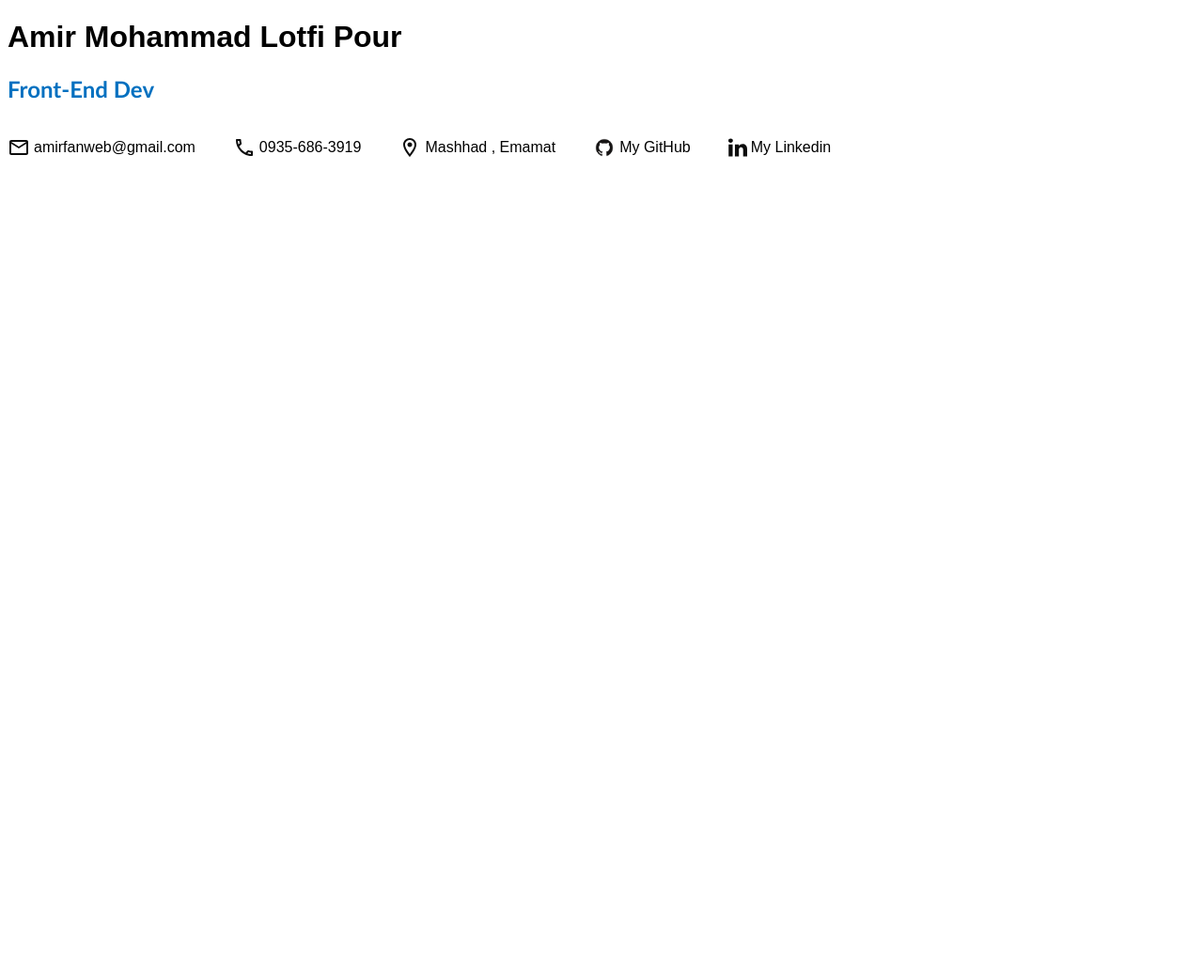
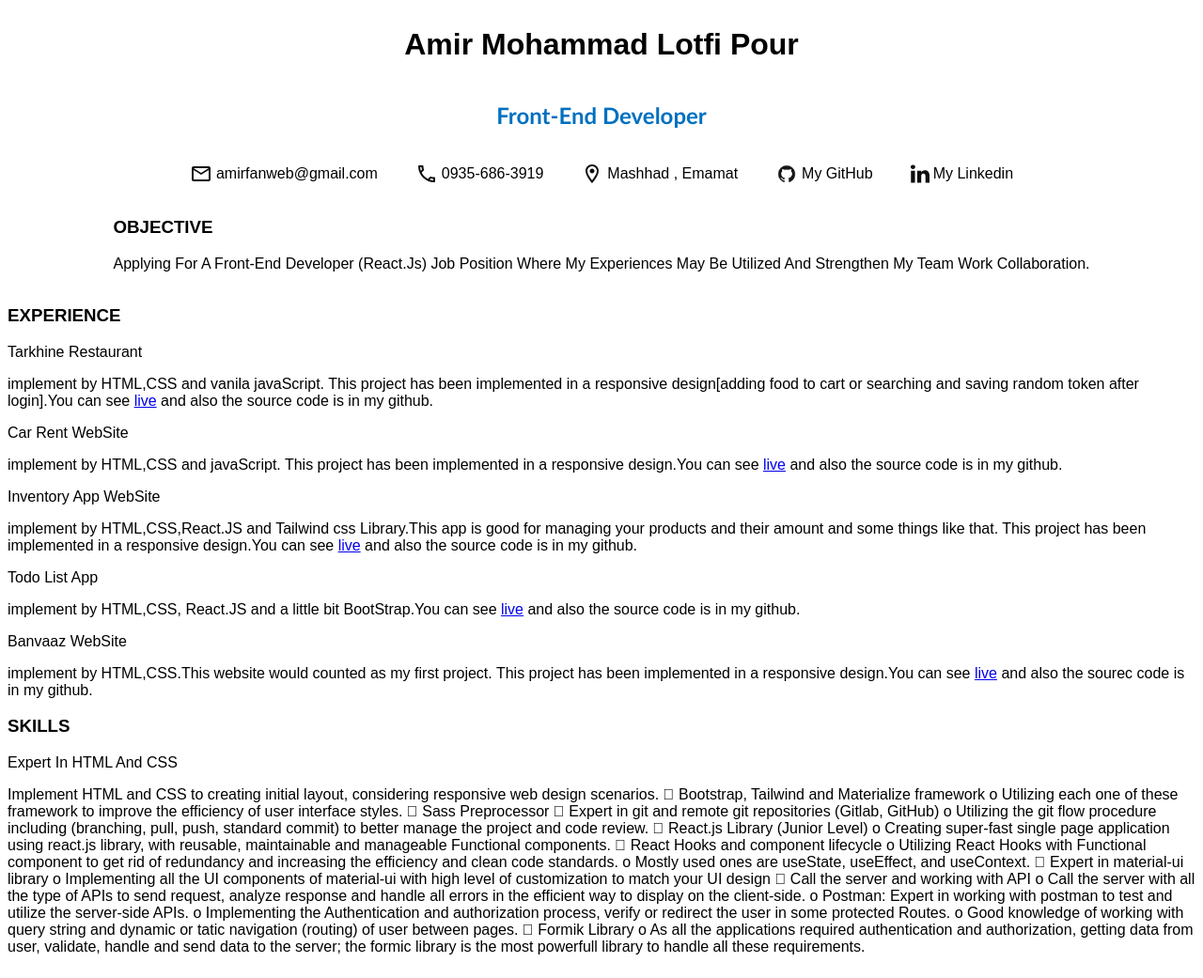
Before and after one commit to IsAmirMmd/cv-resume, a plain HTML site: page index.html in a window 1280 px wide. Shown: the whole page at 94% size. Before the commit the page ends 800 px from the top, so only its background shows below. Drawn offline with Linux system fonts and the light colour scheme.

Commit message:
adding skill and expreinces

```diff
--- a/index.html
+++ b/index.html
@@ -7,6 +7,7 @@
     <style>
       * {
         font-family: Arial;
+        box-sizing: border-box;
       }
       h1 {
         font-weight: 900;
@@ -37,9 +38,18 @@
       }
     </style>
   </head>
-  <body>
-    <h1>Amir Mohammad Lotfi Pour</h1>
-    <h2>Front-End Dev</h2>
+  <body style="display: flex; flex-direction: column; align-items: center">
+    <div
+      style="
+        display: flex;
+        justify-content: center;
+        flex-direction: column;
+        align-items: center;
+      "
+    >
+      <h1>Amir Mohammad Lotfi Pour</h1>
+      <h2>Front-End Developer</h2>
+    </div>
     <div class="social-icon">
       <p>
         <img src="./assets/email.svg" alt="" />
@@ -64,5 +74,95 @@
         >
       </p>
     </div>
+    <div>
+      <h3>OBJECTIVE</h3>
+      <p style="text-transform: capitalize">
+        Applying for a front-end developer (React.js) job position where my
+        experiences may be utilized and strengthen my team work collaboration.
+      </p>
+    </div>
+    <div id="work-exp">
+      <h3 style="text-transform: uppercase">experience</h3>
+      <div>
+        <p>Tarkhine Restaurant</p>
+        <span>
+          implement by HTML,CSS and vanila javaScript. This project has been
+          implemented in a responsive design[adding food to cart or searching
+          and saving random token after login].You can see
+          <a href="https://tarkhine-rest.netlify.app">live</a> and also the
+          source code is in my github.
+        </span>
+      </div>
+      <div>
+        <p>Car Rent WebSite</p>
+        <span>
+          implement by HTML,CSS and javaScript. This project has been
+          implemented in a responsive design.You can see
+          <a href="https://rent.isamirmmd.ir/">live</a> and also the source code
+          is in my github.
+        </span>
+      </div>
+
+      <div>
+        <p>Inventory App WebSite</p>
+        <span
+          >implement by HTML,CSS,React.JS and Tailwind css Library.This app is
+          good for managing your products and their amount and some things like
+          that. This project has been implemented in a responsive design.You can
+          see <a href="investory.isamirmmd.ir">live</a> and also the source code
+          is in my github.
+        </span>
+      </div>
+
+      <div>
+        <p>Todo List App</p>
+        <span
+          >implement by HTML,CSS, React.JS and a little bit BootStrap.You can
+          see <a href="https://tapsi-uni-pixel.netlify.app">live</a> and also
+          the source code is in my github.
+        </span>
+      </div>
+
+      <div>
+        <p>Banvaaz WebSite</p>
+        <span
+          >implement by HTML,CSS.This website would counted as my first project.
+          This project has been implemented in a responsive design.You can see
+          <a href="https://banvaaz.isamirmmd.ir/">live</a> and also the sourec
+          code is in my github.
+        </span>
+      </div>
+    </div>
+    <div>
+      <h3>SKILLS</h3>
+      <p style="text-transform: capitalize">Expert in HTML and CSS</p>
+      <p>
+        Implement HTML and CSS to creating initial layout, considering
+        responsive web design scenarios.  Bootstrap, Tailwind and Materialize
+        framework o Utilizing each one of these framework to improve the
+        efficiency of user interface styles.  Sass Preprocessor  Expert in git
+        and remote git repositories (Gitlab, GitHub) o Utilizing the git flow
+        procedure including (branching, pull, push, standard commit) to better
+        manage the project and code review.  React.js Library (Junior Level) o
+        Creating super-fast single page application using react.js library, with
+        reusable, maintainable and manageable Functional components.  React
+        Hooks and component lifecycle o Utilizing React Hooks with Functional
+        component to get rid of redundancy and increasing the efficiency and
+        clean code standards. o Mostly used ones are useState, useEffect, and
+        useContext.  Expert in material-ui library o Implementing all the UI
+        components of material-ui with high level of customization to match your
+        UI design  Call the server and working with API o Call the server with
+        all the type of APIs to send request, analyze response and handle all
+        errors in the efficient way to display on the client-side. o Postman:
+        Expert in working with postman to test and utilize the server-side APIs.
+        o Implementing the Authentication and authorization process, verify or
+        redirect the user in some protected Routes. o Good knowledge of working
+        with query string and dynamic or tatic navigation (routing) of user
+        between pages.  Formik Library o As all the applications required
+        authentication and authorization, getting data from user, validate,
+        handle and send data to the server; the formic library is the most
+        powerfull library to handle all these requirements.
+      </p>
+    </div>
   </body>
 </html>
```
